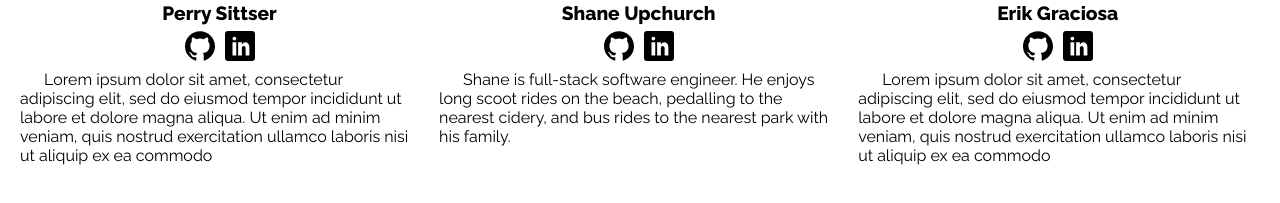
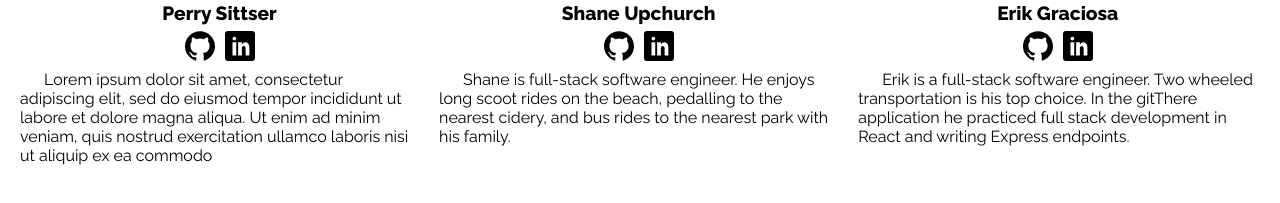
Before and after one commit to gitThere-API/gitthere-api-fe, a React (Create React App) app: page /about in a window 1280 px wide. Shown: the part 435-638 px from the top of the page. Built offline with nearby package versions, Linux system fonts and the light colour scheme.

Commit message:
updated about page, fixed some console errors

```diff
--- a/src/About/About.js
+++ b/src/About/About.js
@@ -29,7 +29,7 @@ export default class About extends Component {
                         <img src='https://avatars3.githubusercontent.com/u/70562690?s=460&u=d9a1117c21f766c795ca7f7126960a31084a54b6&v=4' alt="erik-graciosa" />
                         <p className="name">Erik Graciosa</p>
                         <span className="title"><div className="about-icon"><a href={`https://github.com/ErikGraciosa`}><BasicMarkerGitHub /></a></div><div className="about-icon"><a href={`https://www.linkedin.com/in/erikgraciosa/`}>< BasicMarkerLinkedIn /></a></div></span>
-                        <span className="bio">Lorem ipsum dolor sit amet, consectetur adipiscing elit, sed do eiusmod tempor incididunt ut labore et dolore magna aliqua. Ut enim ad minim veniam, quis nostrud exercitation ullamco laboris nisi ut aliquip ex ea commodo </span>
+                        <span className="bio">Erik is a full-stack software engineer. Two wheeled transportation is his top choice. In the gitThere application he practiced full stack development in React and writing Express endpoints. </span>
                     </div>
                 </div >
             </>
--- a/src/Home.js
+++ b/src/Home.js
@@ -15,7 +15,6 @@ export default class Home extends Component {
 
     handleSignupSubmit = async (e) => {
         e.preventDefault();
-        console.log(this.state);
 
         this.setState({ loading: true })
         const user = await request
--- a/src/Home/Home.js
+++ b/src/Home/Home.js
@@ -15,7 +15,6 @@ export default class Home extends Component {
 
     handleSignupSubmit = async (e) => {
         e.preventDefault();
-        console.log(this.state);
 
         this.setState({ loading: true })
         const user = await request
@@ -58,6 +57,7 @@ export default class Home extends Component {
 
         catch (e) {
             alert("Sorry, it looks like you've entered an invalid username/password. Please try again, or if this is your first time use the Sign-up instead.")
+            this.setState({ loading: false })
         }
     }
 
```
Also changed, not shown: public/manifest.json, 1 other file (tests, documents, lock files or other folders).
